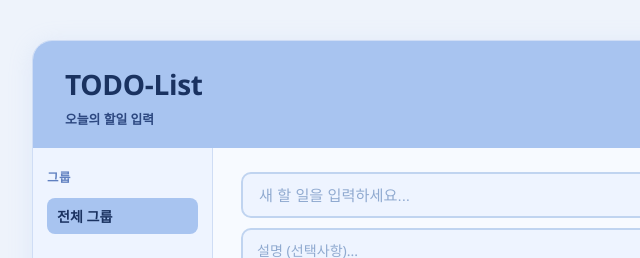
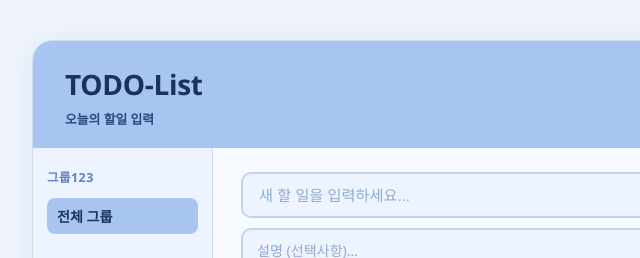
Before and after one commit to jinee7609/todo_list, a plain HTML site: page index.html in a window 1280 px wide. Shown: the top 258 px of the page, 198-838 px from the left. Drawn offline with Linux system fonts and the light colour scheme.

Commit message:
글자변경

```diff
--- a/index.html
+++ b/index.html
@@ -15,7 +15,7 @@
     <div class="main-layout">
 
       <aside class="sidebar">
-        <div class="sidebar-title">그룹</div>
+        <div class="sidebar-title">그룹123</div>
         <ul id="groupList"></ul>
         <button id="addGroupBtn">+ 그룹 추가</button>
       </aside>
```
